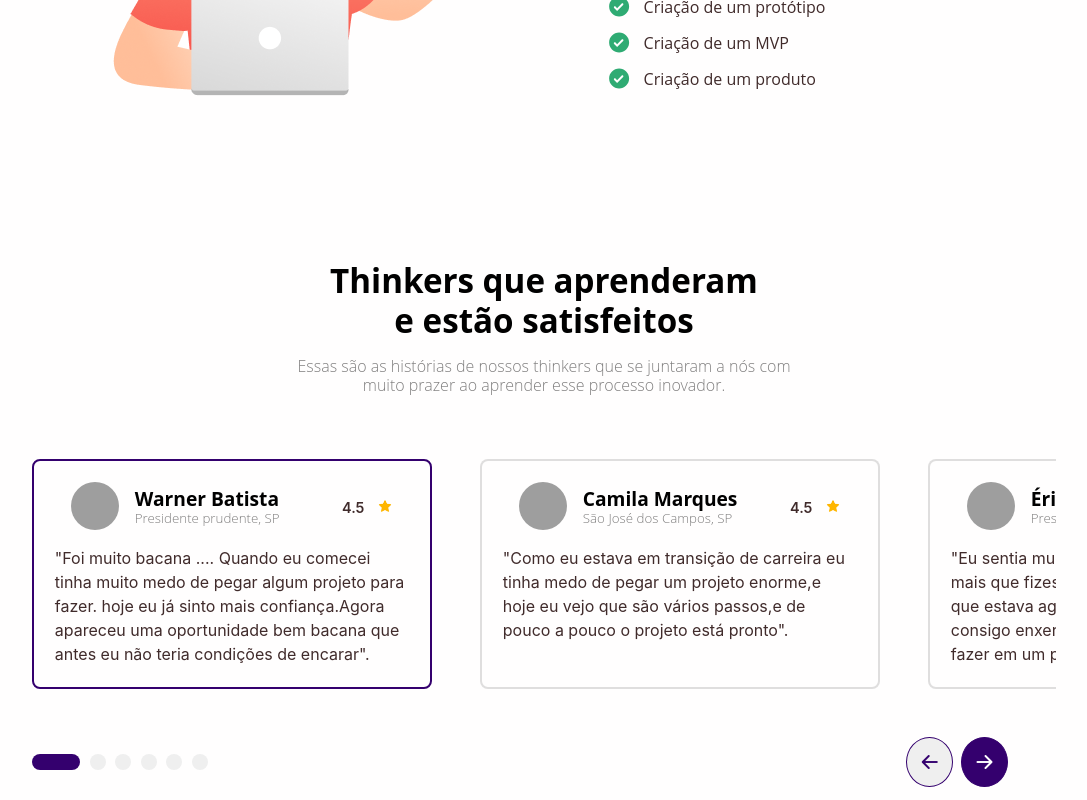
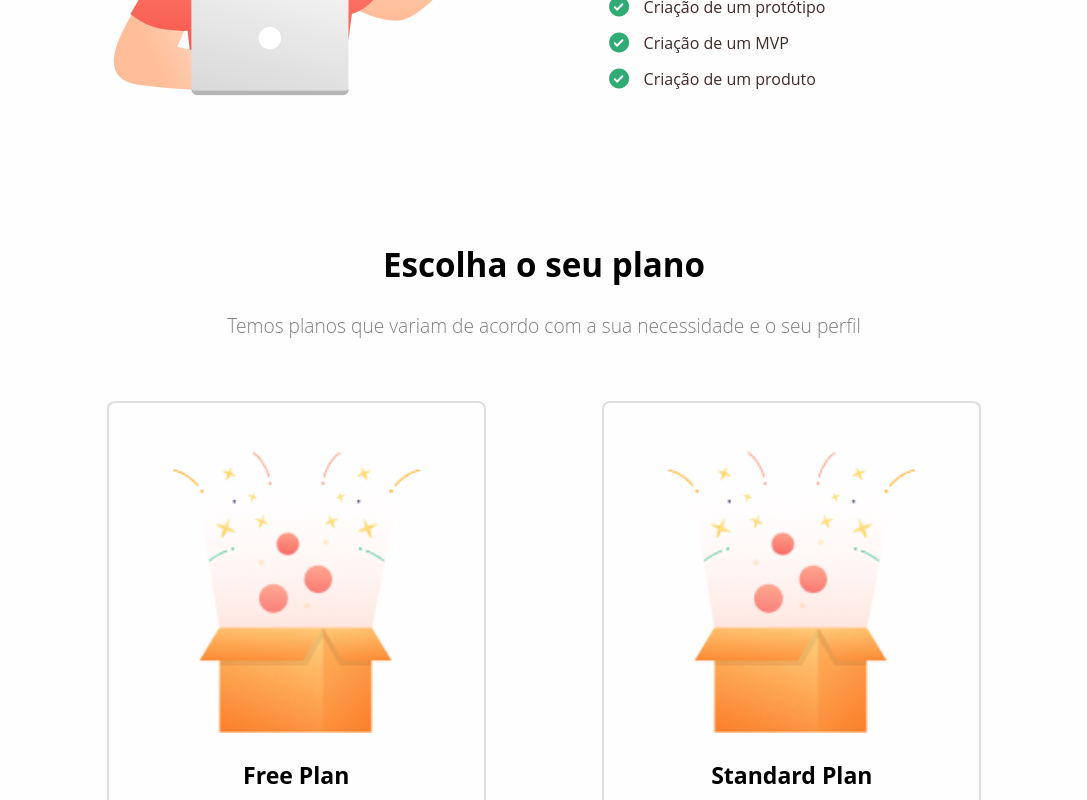
Before and after one commit to felipealbuquerq/primeirasemanadothinker, an Angular app in the folder angular/: page / in a window 1280 px wide. Shown: the part 1220-2020 px from the top of the page, without its empty margins (96-1183 px from the left). Built offline with nearby package versions, Linux system fonts and the light colour scheme; grey boxes are pictures that could not be loaded.

Commit message:
feat: #4 - add area plan to the app

```diff
--- a/angular/src/app/app.component.html
+++ b/angular/src/app/app.component.html
@@ -2,5 +2,6 @@
 <app-home></app-home>
 <app-counter></app-counter>
 <app-process></app-process>
+<app-plan-area></app-plan-area>
 <app-testimonials-area></app-testimonials-area>
 <router-outlet></router-outlet>
```
